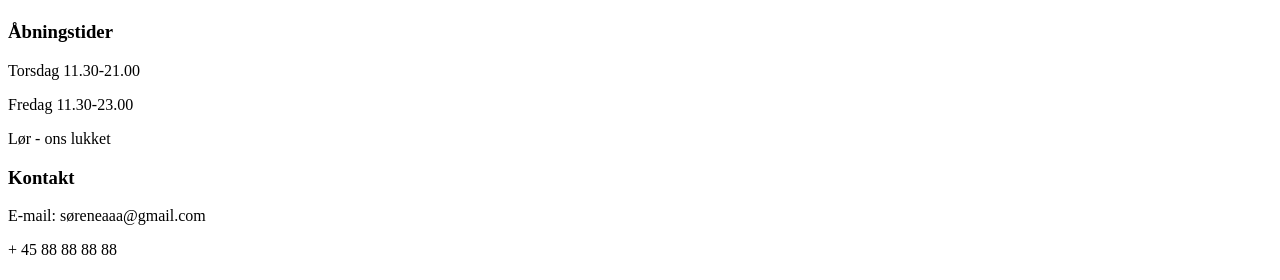
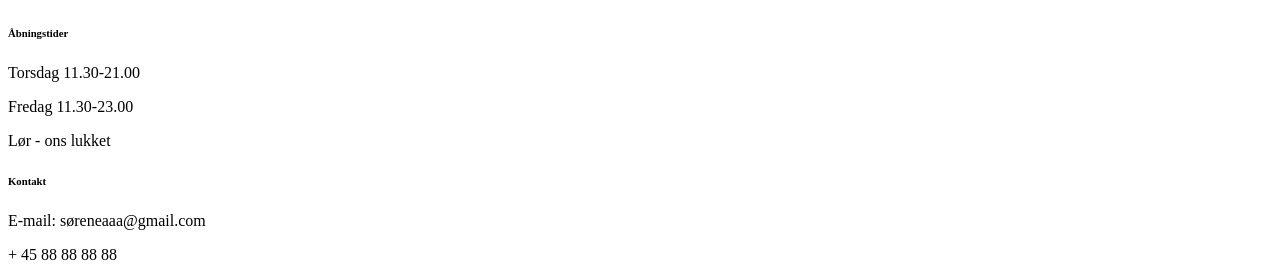
Before and after one commit to Emilovich98/Basement, a plain HTML site: page index.html in a window 1280 px wide. Shown: the part 1471-1751 px from the top of the page. Drawn offline with Linux system fonts and the light colour scheme.

Commit message:
Footer update

```diff
--- a/index.html
+++ b/index.html
@@ -21,12 +21,12 @@
     <footer>
         <a><img src="images/Basement-logo.svg"></a>
 
-        <h3>Åbningstider</h3>
+        <h6>Åbningstider</h6>
         <p>Torsdag 11.30-21.00</p>
         <p>Fredag 11.30-23.00</p>
         <p>Lør - ons lukket</p>
 
-        <h3>Kontakt</h3>
+        <h6>Kontakt</h6>
         <p>E-mail: søreneaaa@gmail.com</p>
         <p>+ 45 88 88 88 88</p>
     </footer>
```
